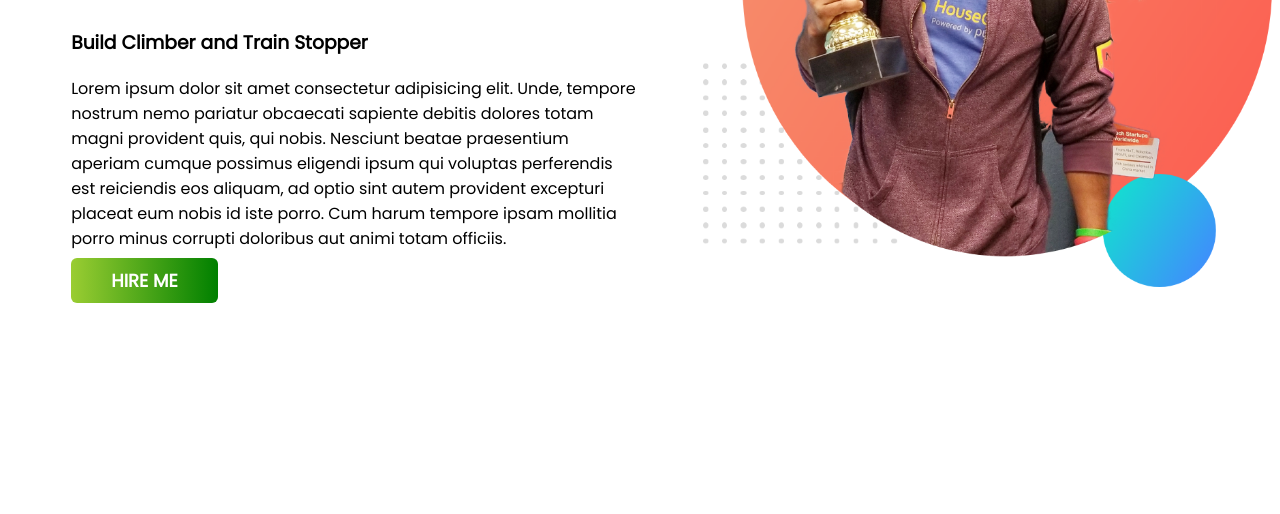
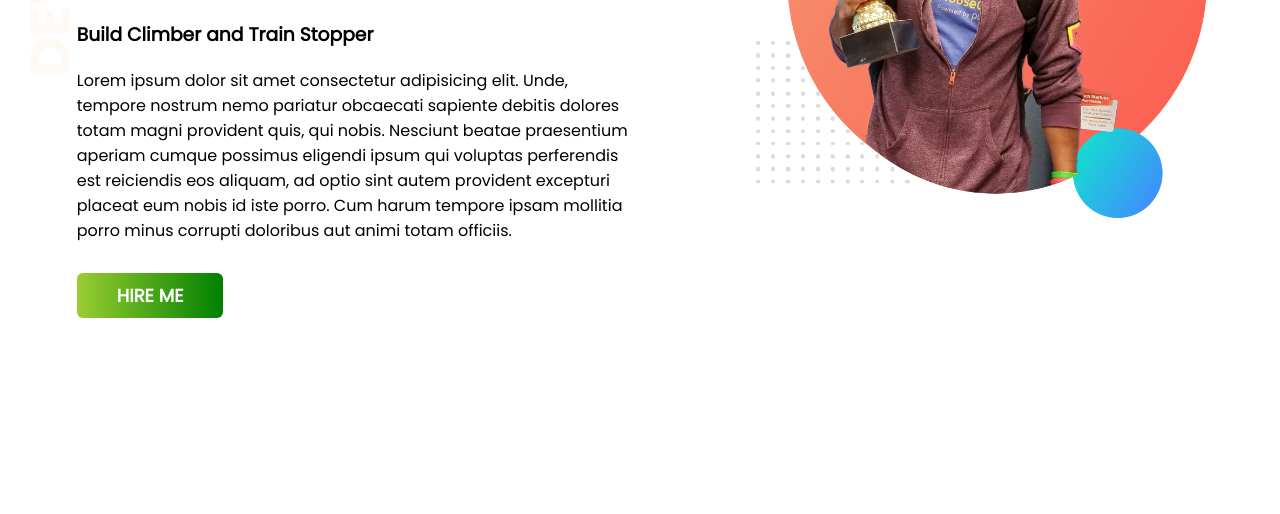
Before and after one commit to monayemkhan/developer-protfolio, a plain HTML site: page index.html in a window 1280 px wide. Shown: the part 286-800 px from the top of the page. Drawn offline with Linux system fonts and the light colour scheme.

Commit message:
style and html

```diff
--- a/index.html
+++ b/index.html
@@ -11,7 +11,7 @@
     <link rel="stylesheet" href="style.css">
 </head>
 <body>
-<section>
+<section class="top-section">
     <div class="half-width">
         <h1>Welcome To </h1>
         <h2><span class="h-color">Monayem Khan</span> world</h2>
--- a/style.css
+++ b/style.css
@@ -14,12 +14,25 @@ h2{
 section{
     display: flex;
 }
+.top-section {
+    background-image: url(images/top-banner.png);
+    background-repeat: no-repeat;
+    margin: -8px;
+    padding: 0;
+}
+
 .half-width{
     width: 50%;
-    padding-left: 5%;
+    padding-left: 6%;
 }
 .half-width img{
-    width: 100%;
+    width: 80%;
+    margin-top: 10%;
+    margin-left: 7%;
+}
+
+.half-width p {
+    margin-bottom: 7%;
 }
 .link-button{
     text-decoration: none;
@@ -29,4 +42,5 @@ section{
     color: #ffffff;
     font-weight: 700;
     font-size: 18px;
+    margin-top: 5%;
 }
```
